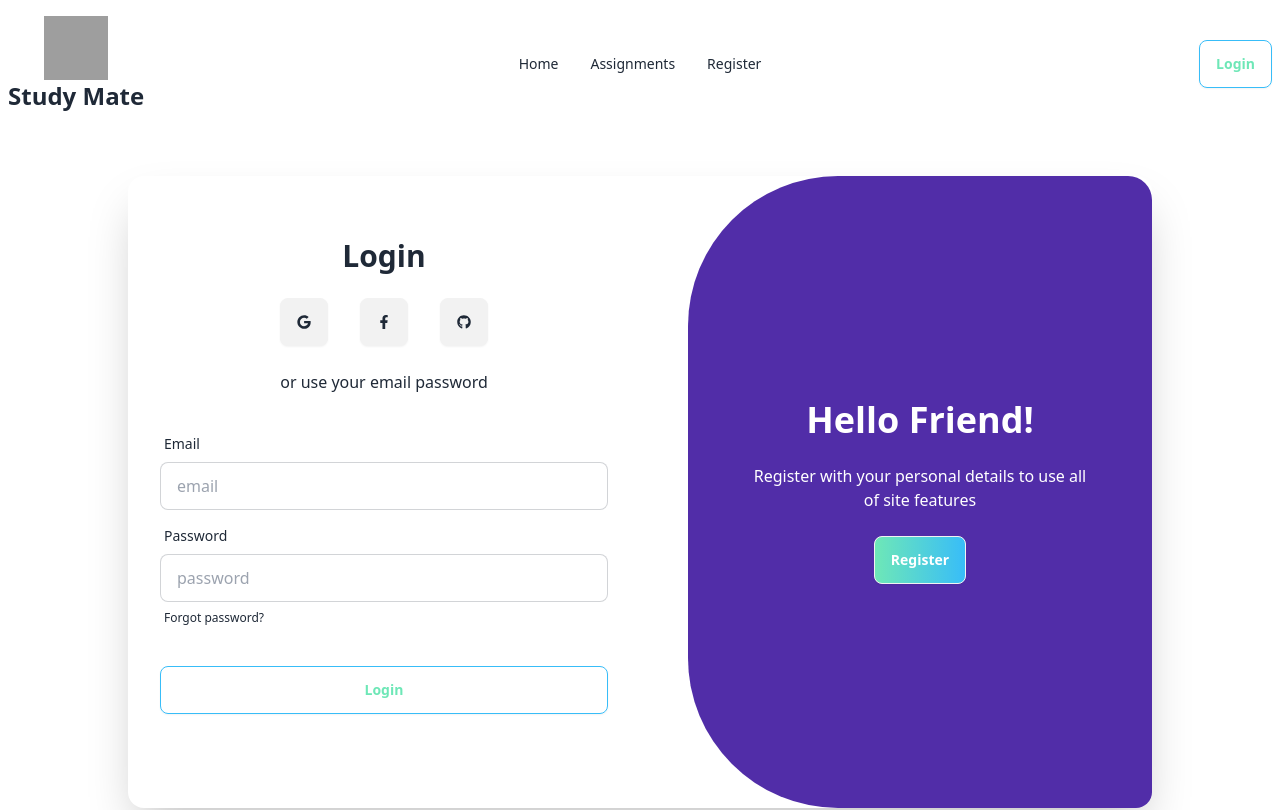
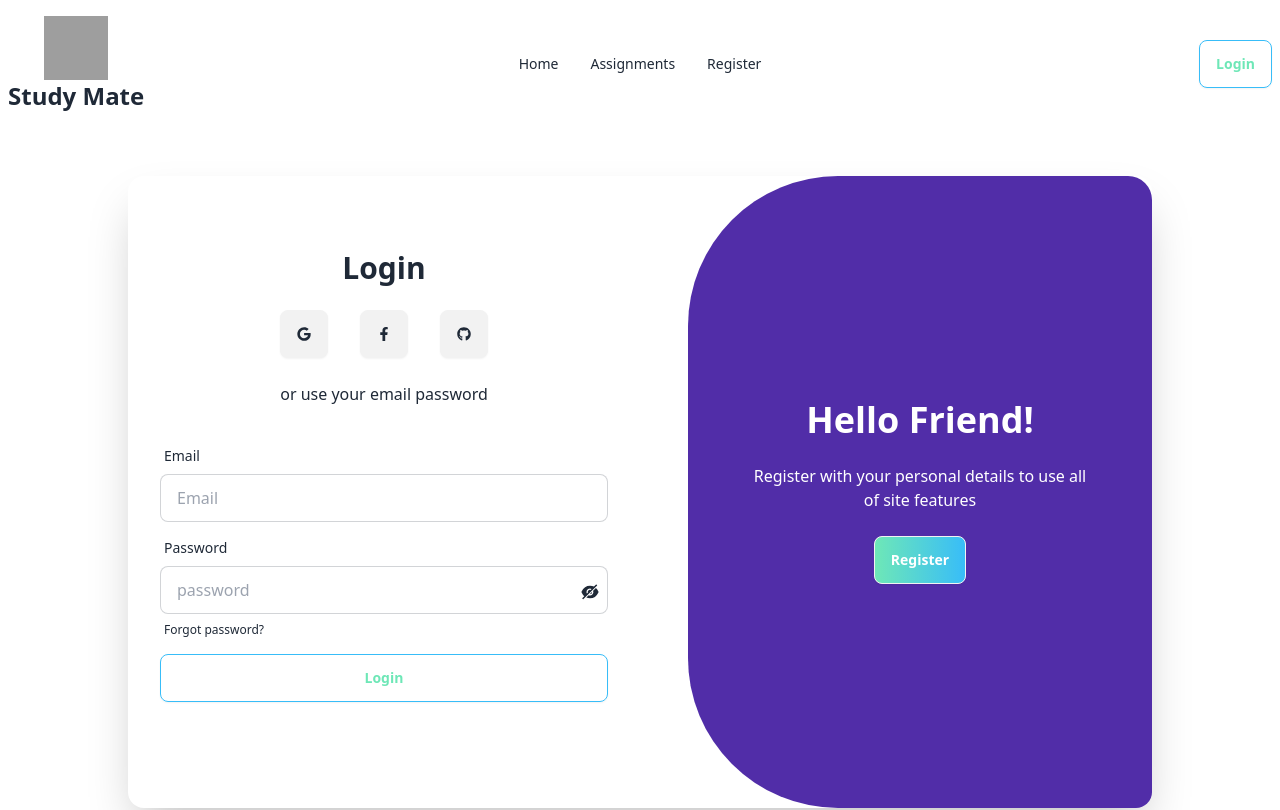
Before and after one commit to md-ashik-max/Study-Mate-client, a React (Vite) app: page /login in a window 1280 px wide. Shown: the top 810 px of the page. Built offline with nearby package versions, Linux system fonts and the light colour scheme; no server answers; grey boxes are pictures that could not be loaded; a web font is replaced by a local one.

Commit message:
added login user function on login page

```diff
--- a/src/Pages/Home/Login/Login.jsx
+++ b/src/Pages/Home/Login/Login.jsx
@@ -1,10 +1,42 @@
 import { FaFacebookF, FaGithub, FaGoogle } from "react-icons/fa";
-import { Link } from "react-router-dom";
+import { Link, useLocation, useNavigate } from "react-router-dom";
 import 'animate.css';
+import { AiFillEyeInvisible } from "react-icons/ai";
+import { IoEyeSharp } from "react-icons/io5";
+import { useContext, useState } from "react";
+import { AuthContext } from "../../../providers/AuthProvider";
+import { useForm } from "react-hook-form";
+import Swal from "sweetalert2";
+import { ToastContainer, toast } from "react-toastify";
+import 'react-toastify/dist/ReactToastify.css';
 //  bg-gradient-to-r from-[#E2E2E2] to-[#C9D6FF]
 
 
 const Login = () => {
+    const { signIn} = useContext(AuthContext);
+    const [showPassword, setShowPassword] = useState(false);
+    const location = useLocation()
+    const navigate = useNavigate()
+    const { register, handleSubmit, formState: { errors } } = useForm();
+    const onSubmit = data => {
+        const email = data.email;
+        const password = data.password;
+        signIn(email, password)
+            .then(() => {
+                Swal.fire({
+                    icon: "success",
+                    title: "Sign in User Successfully",
+                    showConfirmButton: false,
+                    timer: 1500
+                  });
+                  navigate(location?.state ? location.state : "/")
+            })
+            .catch(error => {
+                console.error(error)
+                toast.error(error.message)
+            })
+
+    };
     return (
         <div className="flex flex-col my-12 md:flex-row justify-center items-center max-w-5xl mx-auto rounded-2xl shadow-2xl">
             <div className="animate__animated animate__fadeInRight card shrink-0 w-full md:w-1/2 py-6 bg-base-100">
@@ -19,32 +51,38 @@ const Login = () => {
                     <p>or use your email password</p>
                 </div>
 
-                <form className="card-body">
+                <form onSubmit={handleSubmit(onSubmit)} className="card-body">
                     <div className="form-control">
                         <label className="label">
                             <span className="label-text">Email</span>
                         </label>
-                        <input type="email" placeholder="email" className="input input-bordered" required />
+                        <input type="email" placeholder="Email" name="email" className="input input-bordered" {...register("email", { required: true })} />
+                        {errors.email && <span className="text-red-500">This field is required</span>}
                     </div>
                     <div className="form-control">
                         <label className="label">
                             <span className="label-text">Password</span>
                         </label>
-                        <input type="password" placeholder="password" className="input input-bordered" required />
+                        <div className="relative">
+                            {showPassword ? <span className="absolute right-2 top-4 text-xl" onClick={() => setShowPassword(!showPassword)}><IoEyeSharp /></span> : <span className="absolute right-2 top-4 text-xl" onClick={() => setShowPassword(!showPassword)}><AiFillEyeInvisible /></span>}
+                            <input type={showPassword ? "text" : "password"} placeholder="password" name="password" className="input input-bordered w-full" {...register("password", { required: true })} />
+                        </div>
+                        {errors.password && <span className="text-red-500">This field is required</span>}
                         <label className="label">
                             <a href="#" className="label-text-alt link link-hover">Forgot password?</a>
                         </label>
                     </div>
-                    <div className="form-control mt-6">
-                    <input className="btn bg-transparent text-emerald-300 border border-sky-400 hover:text-white  hover:bg-gradient-to-r from-emerald-300 to-sky-400" type="submit" value="Login" />
+                    <div className="form-control">
+                        <button className="btn bg-transparent text-emerald-300 border border-sky-400 hover:text-white  hover:bg-gradient-to-r from-emerald-300 to-sky-400">Login</button>
                     </div>
                 </form>
             </div>
             <div className="animate__animated animate__fadeInRight md:ml-12 w-full h-full py-6  md:py-56 flex flex-col items-center bg-[#512DA8] rounded-r-2xl rounded-t-3xl md:rounded-l-[150px] text-white text-center">
-                    <h3 className="text-4xl font-bold">Hello Friend!</h3>
-                    <p className="my-6">Register with your personal details to use all <br /> of site features</p>
-                    <Link to='/register'><button className="btn bg-gradient-to-r from-emerald-300 to-sky-400 text-white">Register</button></Link>
+                <h3 className="text-4xl font-bold">Hello Friend!</h3>
+                <p className="my-6">Register with your personal details to use all <br /> of site features</p>
+                <Link to='/register'><button className="btn bg-gradient-to-r from-emerald-300 to-sky-400 text-white">Register</button></Link>
             </div>
+            <ToastContainer></ToastContainer>
         </div>
     );
 };
--- a/src/providers/AuthProvider.jsx
+++ b/src/providers/AuthProvider.jsx
@@ -1,6 +1,6 @@
 import { createContext, useEffect, useState } from "react";
 import PropTypes from 'prop-types';
-import { createUserWithEmailAndPassword, onAuthStateChanged, signOut } from "firebase/auth";
+import { createUserWithEmailAndPassword, onAuthStateChanged, signInWithEmailAndPassword, signOut } from "firebase/auth";
 import auth from "../firebase/firebase.config";
 
 export const AuthContext = createContext(null);
@@ -13,6 +13,12 @@ const AuthProvider = ({children}) => {
         setLoading(true)
         return createUserWithEmailAndPassword(auth, email, password)
 
+    };
+
+
+    const signIn = (email, password) => {
+        setLoading(true)
+        return signInWithEmailAndPassword(auth, email, password)
     };
 
 
@@ -36,6 +42,7 @@ const AuthProvider = ({children}) => {
         user,
         loading,
         createUser,
+        signIn,
         logOut,
 
     }
```
